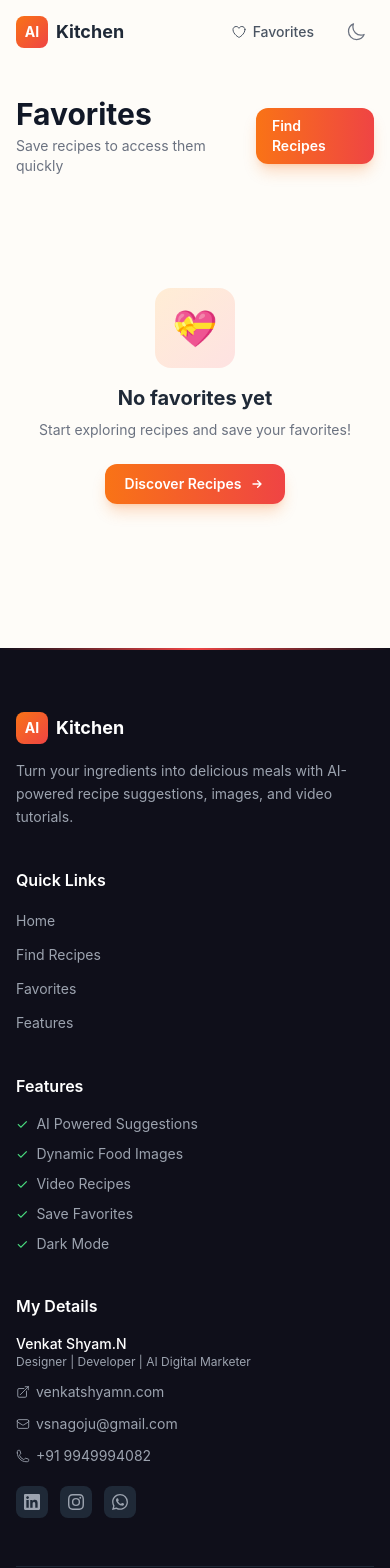
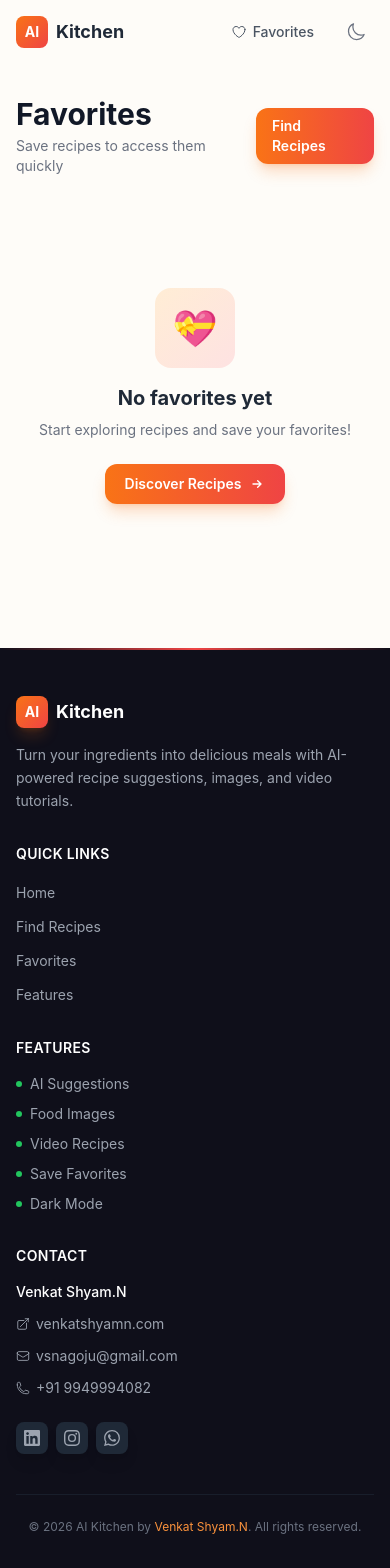
Before and after one commit to vsnaipdms/aikitchen, a Next.js app: page /favorites in a window 390 px wide. Shown: the top 1568 px of the page. Built offline with nearby package versions, Linux system fonts and the light colour scheme.

Commit message:
Mobile responsive fixes, footer cleanup, visual polish

```diff
--- a/src/app/favorites/page.tsx
+++ b/src/app/favorites/page.tsx
@@ -60,7 +60,7 @@ export default function FavoritesPage() {
                   </div>
                   <button
                     onClick={() => removeFavorite(fav.dishName)}
-                    className="p-2 rounded-xl hover:bg-red-50 dark:hover:bg-red-900/30 text-gray-400 hover:text-red-500 transition-all opacity-0 group-hover:opacity-100"
+                    className="p-2 rounded-xl hover:bg-red-50 dark:hover:bg-red-900/30 text-gray-400 hover:text-red-500 transition-all opacity-60 sm:opacity-0 group-hover:opacity-100"
                     aria-label={`Remove ${fav.dishName} from favorites`}
                   >
                     <svg className="w-4 h-4" fill="none" viewBox="0 0 24 24" stroke="currentColor" strokeWidth={1.5}>
--- a/src/app/recipes/[slug]/page.tsx
+++ b/src/app/recipes/[slug]/page.tsx
@@ -337,60 +337,60 @@ export default function RecipePage() {
       </main>
 
       {/* SECTION 5: Sticky Action Bar */}
-      <div className="sticky bottom-0 z-40 bg-white/90 dark:bg-[#1a1a2e]/90 backdrop-blur-xl border-t border-orange-100 dark:border-gray-800 shadow-2xl">
-        <div className="max-w-7xl mx-auto px-4 sm:px-6 lg:px-8 py-3 flex items-center justify-between gap-2">
+      <div className="sticky bottom-0 z-40 bg-white/95 dark:bg-[#1a1a2e]/95 backdrop-blur-xl border-t border-orange-100 dark:border-gray-800 shadow-2xl">
+        <div className="max-w-7xl mx-auto px-3 sm:px-6 lg:px-8 py-2 sm:py-3 flex items-center justify-between">
           <button
             onClick={() => router.push("/")}
-            className="flex items-center gap-1.5 px-3 py-2 text-sm font-medium text-gray-600 dark:text-gray-300 hover:text-orange-500 hover:bg-orange-50 dark:hover:bg-gray-800 rounded-xl transition-all"
+            className="flex items-center gap-1 sm:gap-1.5 px-2 sm:px-3 py-2 text-xs sm:text-sm font-medium text-gray-600 dark:text-gray-300 hover:text-orange-500 hover:bg-orange-50 dark:hover:bg-gray-800 rounded-xl transition-all"
           >
-            <svg className="w-4 h-4" fill="none" viewBox="0 0 24 24" stroke="currentColor" strokeWidth={2}>
+            <svg className="w-4 h-4 shrink-0" fill="none" viewBox="0 0 24 24" stroke="currentColor" strokeWidth={2}>
               <path strokeLinecap="round" strokeLinejoin="round" d="M10.5 19.5l-7.5-7.5 7.5-7.5" />
               <path strokeLinecap="round" strokeLinejoin="round" d="M3 12h18" />
             </svg>
-            Back
+            <span className="hidden sm:inline">Back</span>
           </button>
 
-          <div className="flex items-center gap-1">
+          <div className="flex items-center">
             <button
               onClick={handleFavorite}
-              className="flex items-center gap-1.5 px-3 py-2 text-sm font-medium rounded-xl transition-all"
+              className="flex flex-col sm:flex-row items-center gap-0 sm:gap-1.5 px-2 sm:px-3 py-1.5 sm:py-2 text-[10px] sm:text-sm font-medium rounded-xl transition-all hover:bg-orange-50 dark:hover:bg-gray-800"
             >
               <svg className={`w-5 h-5 ${isFavorite(dishName) ? "text-red-500 fill-current" : "text-gray-400"}`} fill={isFavorite(dishName) ? "currentColor" : "none"} viewBox="0 0 24 24" stroke="currentColor" strokeWidth={1.5}>
                 <path strokeLinecap="round" strokeLinejoin="round" d="M21 8.25c0-2.485-2.099-4.5-4.688-4.5-1.935 0-3.597 1.126-4.312 2.733-.715-1.607-2.377-2.733-4.313-2.733C5.1 3.75 3 5.765 3 8.25c0 7.22 9 12 9 12s9-4.78 9-12z" />
               </svg>
-              <span className="hidden sm:inline text-gray-600 dark:text-gray-300">Save</span>
+              <span className="text-gray-500 dark:text-gray-400 sm:text-gray-600 sm:dark:text-gray-300">Save</span>
             </button>
 
             <button
               onClick={handleShare}
-              className="flex items-center gap-1.5 px-3 py-2 text-sm font-medium text-gray-600 dark:text-gray-300 hover:text-orange-500 hover:bg-orange-50 dark:hover:bg-gray-800 rounded-xl transition-all"
+              className="flex flex-col sm:flex-row items-center gap-0 sm:gap-1.5 px-2 sm:px-3 py-1.5 sm:py-2 text-[10px] sm:text-sm font-medium text-gray-500 dark:text-gray-400 sm:text-gray-600 sm:dark:text-gray-300 hover:text-orange-500 hover:bg-orange-50 dark:hover:bg-gray-800 rounded-xl transition-all"
             >
-              <svg className="w-5 h-5" fill="none" viewBox="0 0 24 24" stroke="currentColor" strokeWidth={1.5}>
+              <svg className="w-5 h-5 shrink-0" fill="none" viewBox="0 0 24 24" stroke="currentColor" strokeWidth={1.5}>
                 <path strokeLinecap="round" strokeLinejoin="round" d="M7.217 10.907a2.25 2.25 0 100 2.186m0-2.186c.18.324.283.696.283 1.093s-.103.77-.283 1.093m0-2.186l9.566-5.314m-9.566 7.5l9.566 5.314m0 0a2.25 2.25 0 103.935 2.186 2.25 2.25 0 00-3.935-2.186zm0-12.814a2.25 2.25 0 103.933-2.185 2.25 2.25 0 00-3.933 2.185z" />
               </svg>
-              <span className="hidden sm:inline">Share</span>
+              <span>Share</span>
             </button>
 
             <button
               onClick={handlePrint}
-              className="flex items-center gap-1.5 px-3 py-2 text-sm font-medium text-gray-600 dark:text-gray-300 hover:text-orange-500 hover:bg-orange-50 dark:hover:bg-gray-800 rounded-xl transition-all"
+              className="hidden sm:flex items-center gap-1.5 px-3 py-2 text-sm font-medium text-gray-600 dark:text-gray-300 hover:text-orange-500 hover:bg-orange-50 dark:hover:bg-gray-800 rounded-xl transition-all"
             >
               <svg className="w-5 h-5" fill="none" viewBox="0 0 24 24" stroke="currentColor" strokeWidth={1.5}>
                 <path strokeLinecap="round" strokeLinejoin="round" d="M6.72 13.829c-.24.03-.48.062-.72.096m.72-.096a42.415 42.415 0 0110.56 0m-10.56 0L6.34 18m10.94-4.171c.24.03.48.062.72.096m-.72-.096L17.66 18m0 0l.229 2.523a1.125 1.125 0 01-1.12 1.227H7.231c-.662 0-1.18-.568-1.12-1.227L6.34 18m11.318 0h1.091A2.25 2.25 0 0021 15.75V9.456c0-1.081-.768-2.015-1.837-2.175a48.055 48.055 0 00-1.913-.247M6.34 18H5.25A2.25 2.25 0 013 15.75V9.456c0-1.081.768-2.015 1.837-2.175a48.041 48.041 0 011.913-.247m10.5 0a48.536 48.536 0 00-10.5 0m10.5 0V3.375c0-.621-.504-1.125-1.125-1.125h-8.25c-.621 0-1.125.504-1.125 1.125v3.659M18 10.5h.008v.008H18V10.5zm-3 0h.008v.008H15V10.5z" />
               </svg>
-              <span className="hidden sm:inline">Print</span>
+              Print
             </button>
 
             <button
               onClick={handleCopyLink}
-              className={`flex items-center gap-1.5 px-3 py-2 text-sm font-medium rounded-xl transition-all ${
+              className={`hidden sm:flex items-center gap-1.5 px-3 py-2 text-sm font-medium rounded-xl transition-all ${
                 copied ? "bg-green-50 dark:bg-green-900/20 text-green-600" : "text-gray-600 dark:text-gray-300 hover:text-orange-500 hover:bg-orange-50 dark:hover:bg-gray-800"
               }`}
             >
               <svg className="w-5 h-5" fill="none" viewBox="0 0 24 24" stroke="currentColor" strokeWidth={1.5}>
                 <path strokeLinecap="round" strokeLinejoin="round" d="M13.19 8.688a4.5 4.5 0 011.242 7.244l-4.5 4.5a4.5 4.5 0 01-6.364-6.364l1.757-1.757m13.35-.622l1.757-1.757a4.5 4.5 0 00-6.364-6.364l-4.5 4.5a4.5 4.5 0 001.242 7.244" />
               </svg>
-              {copied ? "Copied!" : <span className="hidden sm:inline">Copy Link</span>}
+              {copied ? "Copied!" : "Copy Link"}
             </button>
           </div>
         </div>
--- a/src/components/Footer.tsx
+++ b/src/components/Footer.tsx
@@ -5,12 +5,12 @@ export default function Footer() {
     <footer className="relative bg-[#0f0f1a] dark:bg-[#0a0a14] text-gray-300">
       <div className="absolute top-0 left-0 right-0 h-[2px] bg-gradient-to-r from-transparent via-orange-500 via-red-500 via-green-500 to-transparent" />
 
-      <div className="max-w-7xl mx-auto px-4 sm:px-6 lg:px-8 py-16">
-        <div className="grid grid-cols-1 sm:grid-cols-2 lg:grid-cols-4 gap-10">
-          {/* Column 1: Brand */}
-          <div>
+      <div className="max-w-7xl mx-auto px-4 sm:px-6 lg:px-8 py-12 sm:py-16">
+        <div className="grid grid-cols-1 sm:grid-cols-2 lg:grid-cols-4 gap-8 sm:gap-10">
+          {/* Brand */}
+          <div className="sm:col-span-2 lg:col-span-1">
             <div className="flex items-center gap-2 mb-4">
-              <div className="w-8 h-8 rounded-lg bg-gradient-to-br from-orange-500 to-red-500 flex items-center justify-center">
+              <div className="w-8 h-8 rounded-lg bg-gradient-to-br from-orange-500 to-red-500 flex items-center justify-center shadow-lg shadow-orange-500/20">
                 <span className="text-white font-bold text-sm">AI</span>
               </div>
               <span className="font-bold text-lg text-white">Kitchen</span>
@@ -20,9 +20,9 @@ export default function Footer() {
             </p>
           </div>
 
-          {/* Column 2: Quick Links */}
+          {/* Quick Links */}
           <div>
-            <h3 className="font-semibold text-white mb-4">Quick Links</h3>
+            <h3 className="font-semibold text-white mb-4 text-sm tracking-wide uppercase">Quick Links</h3>
             <ul className="space-y-2.5">
               {[
                 { label: "Home", href: "/" },
@@ -31,7 +31,7 @@ export default function Footer() {
                 { label: "Features", href: "/#features" },
               ].map((link) => (
                 <li key={link.label}>
-                  <Link href={link.href} className="text-sm text-gray-400 hover:text-orange-400 transition-colors">
+                  <Link href={link.href} className="text-sm text-gray-400 hover:text-orange-400 hover:translate-x-1 transition-all inline-block">
                     {link.label}
                   </Link>
                 </li>
@@ -39,52 +39,50 @@ export default function Footer() {
             </ul>
           </div>
 
-          {/* Column 3: Features */}
+          {/* Features */}
           <div>
-            <h3 className="font-semibold text-white mb-4">Features</h3>
+            <h3 className="font-semibold text-white mb-4 text-sm tracking-wide uppercase">Features</h3>
             <ul className="space-y-2.5">
-              {["AI Powered Suggestions", "Dynamic Food Images", "Video Recipes", "Save Favorites", "Dark Mode"].map((f) => (
-                <li key={f} className="text-sm text-gray-400">
-                  <span className="text-green-400 mr-2">✓</span>{f}
+              {["AI Suggestions", "Food Images", "Video Recipes", "Save Favorites", "Dark Mode"].map((f) => (
+                <li key={f} className="text-sm text-gray-400 flex items-center gap-2">
+                  <span className="w-1.5 h-1.5 rounded-full bg-green-500 shrink-0" />
+                  {f}
                 </li>
               ))}
             </ul>
           </div>
 
-          {/* Column 4: My Details */}
+          {/* Contact */}
           <div>
-            <h3 className="font-semibold text-white mb-4">My Details</h3>
+            <h3 className="font-semibold text-white mb-4 text-sm tracking-wide uppercase">Contact</h3>
             <div className="space-y-3 text-sm">
+              <p className="font-medium text-white">Venkat Shyam.N</p>
               <div>
-                <p className="font-medium text-white">Venkat Shyam.N</p>
-                <p className="text-gray-400 text-xs">Designer | Developer | AI Digital Marketer</p>
-              </div>
-              <div>
-                <a href="https://venkatshyamn.com/" target="_blank" rel="noopener noreferrer" className="text-gray-400 hover:text-orange-400 transition-colors flex items-center gap-1.5">
-                  <svg className="w-3.5 h-3.5" fill="none" viewBox="0 0 24 24" stroke="currentColor" strokeWidth={1.5}><path strokeLinecap="round" strokeLinejoin="round" d="M13.5 6H5.25A2.25 2.25 0 003 8.25v10.5A2.25 2.25 0 005.25 21h10.5A2.25 2.25 0 0018 18.75V10.5m-10.5 6L21 3m0 0h-5.25M21 3v5.25" /></svg>
+                <a href="https://venkatshyamn.com/" target="_blank" rel="noopener noreferrer" className="text-gray-400 hover:text-orange-400 transition-colors flex items-center gap-1.5 group">
+                  <svg className="w-3.5 h-3.5 shrink-0 group-hover:scale-110 transition-transform" fill="none" viewBox="0 0 24 24" stroke="currentColor" strokeWidth={1.5}><path strokeLinecap="round" strokeLinejoin="round" d="M13.5 6H5.25A2.25 2.25 0 003 8.25v10.5A2.25 2.25 0 005.25 21h10.5A2.25 2.25 0 0018 18.75V10.5m-10.5 6L21 3m0 0h-5.25M21 3v5.25" /></svg>
                   venkatshyamn.com
                 </a>
               </div>
               <div>
-                <a href="mailto:vsnagoju@gmail.com" className="text-gray-400 hover:text-orange-400 transition-colors flex items-center gap-1.5">
-                  <svg className="w-3.5 h-3.5" fill="none" viewBox="0 0 24 24" stroke="currentColor" strokeWidth={1.5}><path strokeLinecap="round" strokeLinejoin="round" d="M21.75 6.75v10.5a2.25 2.25 0 01-2.25 2.25h-15a2.25 2.25 0 01-2.25-2.25V6.75m19.5 0A2.25 2.25 0 0019.5 4.5h-15a2.25 2.25 0 00-2.25 2.25m19.5 0v.243a2.25 2.25 0 01-1.07 1.916l-7.5 4.615a2.25 2.25 0 01-2.36 0L3.32 8.91a2.25 2.25 0 01-1.07-1.916V6.75" /></svg>
+                <a href="mailto:vsnagoju@gmail.com" className="text-gray-400 hover:text-orange-400 transition-colors flex items-center gap-1.5 group">
+                  <svg className="w-3.5 h-3.5 shrink-0 group-hover:scale-110 transition-transform" fill="none" viewBox="0 0 24 24" stroke="currentColor" strokeWidth={1.5}><path strokeLinecap="round" strokeLinejoin="round" d="M21.75 6.75v10.5a2.25 2.25 0 01-2.25 2.25h-15a2.25 2.25 0 01-2.25-2.25V6.75m19.5 0A2.25 2.25 0 0019.5 4.5h-15a2.25 2.25 0 00-2.25 2.25m19.5 0v.243a2.25 2.25 0 01-1.07 1.916l-7.5 4.615a2.25 2.25 0 01-2.36 0L3.32 8.91a2.25 2.25 0 01-1.07-1.916V6.75" /></svg>
                   vsnagoju@gmail.com
                 </a>
               </div>
               <div>
-                <a href="tel:+919949994082" className="text-gray-400 hover:text-orange-400 transition-colors flex items-center gap-1.5">
-                  <svg className="w-3.5 h-3.5" fill="none" viewBox="0 0 24 24" stroke="currentColor" strokeWidth={1.5}><path strokeLinecap="round" strokeLinejoin="round" d="M2.25 6.75c0 8.284 6.716 15 15 15h2.25a2.25 2.25 0 002.25-2.25v-1.372c0-.516-.351-.966-.852-1.091l-4.423-1.106c-.44-.11-.902.055-1.173.417l-.97 1.293c-.282.376-.769.542-1.21.38a12.035 12.035 0 01-7.143-7.143c-.162-.441.004-.928.38-1.21l1.293-.97c.363-.271.527-.734.417-1.173L6.963 3.102a1.125 1.125 0 00-1.091-.852H4.5A2.25 2.25 0 002.25 4.5v2.25z" /></svg>
+                <a href="tel:+919949994082" className="text-gray-400 hover:text-orange-400 transition-colors flex items-center gap-1.5 group">
+                  <svg className="w-3.5 h-3.5 shrink-0 group-hover:scale-110 transition-transform" fill="none" viewBox="0 0 24 24" stroke="currentColor" strokeWidth={1.5}><path strokeLinecap="round" strokeLinejoin="round" d="M2.25 6.75c0 8.284 6.716 15 15 15h2.25a2.25 2.25 0 002.25-2.25v-1.372c0-.516-.351-.966-.852-1.091l-4.423-1.106c-.44-.11-.902.055-1.173.417l-.97 1.293c-.282.376-.769.542-1.21.38a12.035 12.035 0 01-7.143-7.143c-.162-.441.004-.928.38-1.21l1.293-.97c.363-.271.527-.734.417-1.173L6.963 3.102a1.125 1.125 0 00-1.091-.852H4.5A2.25 2.25 0 002.25 4.5v2.25z" /></svg>
                   +91 9949994082
                 </a>
               </div>
-              <div className="flex items-center gap-3 pt-2">
-                <a href="https://www.linkedin.com/in/venkatshyamn/" target="_blank" rel="noopener noreferrer" className="p-2 rounded-lg bg-gray-800 hover:bg-orange-500 text-gray-400 hover:text-white transition-all" aria-label="LinkedIn">
+              <div className="flex items-center gap-2 pt-3">
+                <a href="https://www.linkedin.com/in/venkatshyamn/" target="_blank" rel="noopener noreferrer" className="p-2 rounded-lg bg-gray-800 hover:bg-gradient-to-br hover:from-orange-500 hover:to-red-500 text-gray-400 hover:text-white transition-all shadow-lg hover:shadow-orange-500/20" aria-label="LinkedIn">
                   <svg className="w-4 h-4" fill="currentColor" viewBox="0 0 24 24"><path d="M20.447 20.452h-3.554v-5.569c0-1.328-.027-3.037-1.852-3.037-1.853 0-2.136 1.445-2.136 2.939v5.667H9.351V9h3.414v1.561h.046c.477-.9 1.637-1.85 3.37-1.85 3.601 0 4.267 2.37 4.267 5.455v6.286zM5.337 7.433c-1.144 0-2.063-.926-2.063-2.065 0-1.138.92-2.063 2.063-2.063 1.14 0 2.064.925 2.064 2.063 0 1.139-.925 2.065-2.064 2.065zm1.782 13.019H3.555V9h3.564v11.452zM22.225 0H1.771C.792 0 0 .774 0 1.729v20.542C0 23.227.792 24 1.771 24h20.451C23.2 24 24 23.227 24 22.271V1.729C24 .774 23.2 0 22.222 0h.003z" /></svg>
                 </a>
-                <a href="https://www.instagram.com/VenkatShyamN" target="_blank" rel="noopener noreferrer" className="p-2 rounded-lg bg-gray-800 hover:bg-orange-500 text-gray-400 hover:text-white transition-all" aria-label="Instagram">
+                <a href="https://www.instagram.com/VenkatShyamN" target="_blank" rel="noopener noreferrer" className="p-2 rounded-lg bg-gray-800 hover:bg-gradient-to-br hover:from-orange-500 hover:to-red-500 text-gray-400 hover:text-white transition-all shadow-lg hover:shadow-orange-500/20" aria-label="Instagram">
                   <svg className="w-4 h-4" fill="currentColor" viewBox="0 0 24 24"><path d="M12 2.163c3.204 0 3.584.012 4.85.07 3.252.148 4.771 1.691 4.919 4.919.058 1.265.069 1.645.069 4.849 0 3.205-.012 3.584-.069 4.849-.149 3.225-1.664 4.771-4.919 4.919-1.266.058-1.644.07-4.85.07-3.204 0-3.584-.012-4.849-.07-3.26-.149-4.771-1.699-4.919-4.92-.058-1.265-.07-1.644-.07-4.849 0-3.204.013-3.583.07-4.849.149-3.227 1.664-4.771 4.919-4.919 1.266-.057 1.645-.069 4.849-.069zM12 0C8.741 0 8.333.014 7.053.072 2.695.272.273 2.69.073 7.052.014 8.333 0 8.741 0 12c0 3.259.014 3.668.072 4.948.2 4.358 2.618 6.78 6.98 6.98C8.333 23.986 8.741 24 12 24c3.259 0 3.668-.014 4.948-.072 4.354-.2 6.782-2.618 6.979-6.98.059-1.28.073-1.689.073-4.948 0-3.259-.014-3.667-.072-4.947-.196-4.354-2.617-6.78-6.979-6.98C15.668.014 15.259 0 12 0zm0 5.838a6.162 6.162 0 100 12.324 6.162 6.162 0 000-12.324zM12 16a4 4 0 110-8 4 4 0 010 8zm6.406-11.845a1.44 1.44 0 100 2.881 1.44 1.44 0 000-2.881z" /></svg>
                 </a>
-                <a href="https://wa.me/919949994082" target="_blank" rel="noopener noreferrer" className="p-2 rounded-lg bg-gray-800 hover:bg-orange-500 text-gray-400 hover:text-white transition-all" aria-label="WhatsApp">
+                <a href="https://wa.me/919949994082" target="_blank" rel="noopener noreferrer" className="p-2 rounded-lg bg-gray-800 hover:bg-gradient-to-br hover:from-orange-500 hover:to-red-500 text-gray-400 hover:text-white transition-all shadow-lg hover:shadow-orange-500/20" aria-label="WhatsApp">
                   <svg className="w-4 h-4" fill="currentColor" viewBox="0 0 24 24"><path d="M17.472 14.382c-.297-.149-1.758-.867-2.03-.967-.273-.099-.471-.148-.67.15-.197.297-.767.966-.94 1.164-.173.199-.347.223-.644.075-.297-.15-1.255-.463-2.39-1.475-.883-.788-1.48-1.761-1.653-2.059-.173-.297-.018-.458.13-.606.134-.133.298-.347.446-.52.149-.174.198-.298.298-.497.099-.198.05-.371-.025-.52-.075-.149-.669-1.612-.916-2.207-.242-.579-.487-.5-.669-.51-.173-.008-.371-.01-.57-.01-.198 0-.52.074-.792.372-.272.297-1.04 1.016-1.04 2.479 0 1.462 1.065 2.875 1.213 3.074.149.198 2.096 3.2 5.077 4.487.709.306 1.262.489 1.694.625.712.227 1.36.195 1.871.118.571-.085 1.758-.719 2.006-1.413.248-.694.248-1.289.173-1.413-.074-.124-.272-.198-.57-.347m-5.421 7.403h-.004a9.87 9.87 0 01-5.031-1.378l-.361-.214-3.741.982.998-3.648-.235-.374a9.86 9.86 0 01-1.51-5.26c.001-5.45 4.436-9.884 9.888-9.884 2.64 0 5.122 1.03 6.988 2.898a9.825 9.825 0 012.893 6.994c-.003 5.45-4.437 9.884-9.885 9.884m8.413-18.297A11.815 11.815 0 0012.05 0C5.495 0 .16 5.335.157 11.892c0 2.096.547 4.142 1.588 5.945L.057 24l6.305-1.654a11.882 11.882 0 005.683 1.448h.005c6.554 0 11.89-5.335 11.893-11.893a11.821 11.821 0 00-3.48-8.413z" /></svg>
                 </a>
               </div>
@@ -92,9 +90,13 @@ export default function Footer() {
           </div>
         </div>
 
-        <div className="mt-12 pt-8 border-t border-gray-800">
+        <div className="mt-10 sm:mt-12 pt-6 sm:pt-8 border-t border-gray-800/60">
           <p className="text-center text-xs text-gray-500">
-            © {new Date().getFullYear()} AI Kitchen by <a href="https://venkatshyamn.com/" target="_blank" rel="noopener noreferrer" className="text-orange-400 hover:text-orange-300 transition-colors">Venkat Shyam.N</a>. All rights reserved.
+            © {new Date().getFullYear()} AI Kitchen by{" "}
+            <a href="https://venkatshyamn.com/" target="_blank" rel="noopener noreferrer" className="text-orange-400 hover:text-orange-300 hover:underline transition-all">
+              Venkat Shyam.N
+            </a>
+            . All rights reserved.
           </p>
         </div>
       </div>
--- a/src/components/RecipeCards.tsx
+++ b/src/components/RecipeCards.tsx
@@ -24,16 +24,19 @@ function DishImage({ name }: { name: string }) {
 
   if (err) {
     return (
-      <div className="h-48 bg-gradient-to-br from-orange-50 to-red-50 dark:from-orange-900/20 dark:to-red-900/20 flex items-center justify-center">
+      <div className="h-40 sm:h-48 bg-gradient-to-br from-orange-50 to-red-50 dark:from-orange-900/20 dark:to-red-900/20 flex items-center justify-center">
         <span className="text-5xl opacity-40">🍽️</span>
       </div>
     );
   }
 
   return (
-    <div className="relative h-48 bg-orange-50 dark:bg-gray-800 overflow-hidden">
+    <div className="relative h-40 sm:h-48 bg-orange-50 dark:bg-gray-800 overflow-hidden">
       {img ? (
-        <img src={img} alt={name} className="w-full h-full object-cover group-hover:scale-110 transition-transform duration-500" loading="lazy" />
+        <>
+          <img src={img} alt={name} className="w-full h-full object-cover group-hover:scale-110 transition-transform duration-500" loading="lazy" />
+          <div className="absolute inset-0 bg-gradient-to-t from-black/10 to-transparent opacity-0 group-hover:opacity-100 transition-opacity" />
+        </>
       ) : (
         <div className="flex items-center justify-center h-full">
           <div className="w-6 h-6 border-2 border-orange-500 border-t-transparent rounded-full animate-spin" />
```
Also changed, not shown: src/app/page.tsx (+23 -18 lines).
